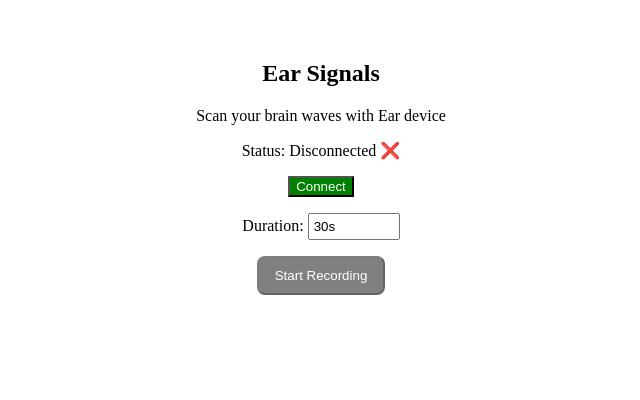
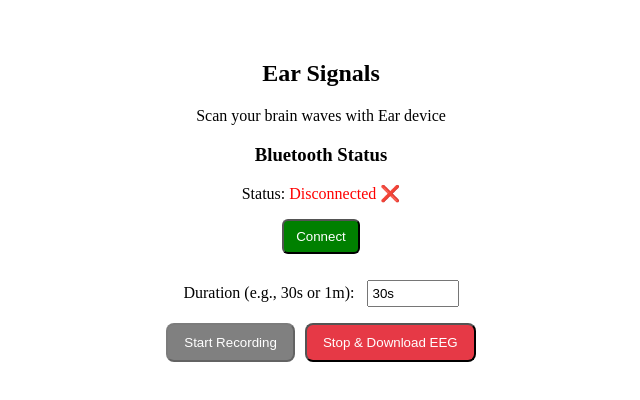
Before and after one commit to xsumaiya00/web-client-with-impedance, a React (Vite) app: page /scan in a window 1280 px wide. Shown: the top 400 px of the page, without its empty margins (319-959 px from the left). Built offline with nearby package versions, Linux system fonts and the light colour scheme.

Commit message:
Add EEG streaming and CSV save functionality

```diff
--- a/src/pages/EarScan.tsx
+++ b/src/pages/EarScan.tsx
@@ -7,7 +7,8 @@ const EarScan: React.FC = () => {
   const [isReady, setIsReady] = useState(false);
   const [duration, setDuration] = useState("30s");
 
-  // Enable recording if impedance < 200
+  const BACKEND_BASE_URL = "https://impedance-backend.onrender.com";
+
   useEffect(() => {
     if (impedance !== null && impedance < 200) {
       setIsReady(true);
@@ -25,8 +26,6 @@ const EarScan: React.FC = () => {
 
       const server = await device.gatt?.connect();
       setConnected(true);
-
-      // ✅ Start real impedance stream from backend
       startImpedanceStream();
     } catch (err) {
       console.error("Connection failed:", err);
@@ -34,12 +33,11 @@ const EarScan: React.FC = () => {
   };
 
   const startImpedanceStream = () => {
-    const source = new EventSource("http://localhost:8000/stream-impedance");
-
+    const source = new EventSource(`${BACKEND_BASE_URL}/stream-impedance`);
     source.onmessage = (event) => {
       try {
         const parsed = JSON.parse(event.data);
-        const value = parsed.impedance?.value || parsed.impedance; // Adjust as needed
+        const value = parsed.impedance?.value || parsed.impedance;
         if (typeof value === "number") {
           setImpedance(value);
         }
@@ -59,12 +57,36 @@ const EarScan: React.FC = () => {
     setRecording(true);
 
     try {
-      const res = await fetch("http://localhost:8000/start-eeg-stream");
+      const res = await fetch(`${BACKEND_BASE_URL}/start-eeg-stream`);
       const data = await res.json();
       console.log("🎬 EEG Recording:", data);
-      alert(data.status);
+      alert(data.status || "Recording started");
     } catch (err) {
       console.error("Failed to start EEG stream:", err);
+      alert("Failed to start EEG stream");
+    }
+  };
+
+  const stopAndSaveEEG = async () => {
+    try {
+      const response = await fetch(`${BACKEND_BASE_URL}/stop-and-save-eeg`);
+      if (!response.ok) throw new Error("Request failed");
+
+      const blob = await response.blob();
+      const url = window.URL.createObjectURL(blob);
+
+      const link = document.createElement("a");
+      link.href = url;
+      link.download = "eeg_data.csv";
+      document.body.appendChild(link);
+      link.click();
+      link.remove();
+      window.URL.revokeObjectURL(url);
+
+      setRecording(false);
+    } catch (err) {
+      console.error("Download failed:", err);
+      alert("Failed to download EEG data");
     }
   };
 
@@ -73,23 +95,39 @@ const EarScan: React.FC = () => {
       <h2>Ear Signals</h2>
       <p>Scan your brain waves with Ear device</p>
 
-      <p>Status: {connected ? "Connected ✅" : "Disconnected ❌"}</p>
-      <button onClick={connectToDevice} style={{ backgroundColor: "green", color: "white" }}>
+      <h3>Bluetooth Status</h3>
+      <p>
+        Status:{" "}
+        <span style={{ color: connected ? "green" : "red" }}>
+          {connected ? "Connected ✅" : "Disconnected ❌"}
+        </span>
+      </p>
+
+      <button
+        onClick={connectToDevice}
+        style={{
+          backgroundColor: "green",
+          color: "white",
+          padding: "8px 12px",
+          borderRadius: "6px",
+          marginBottom: "10px"
+        }}
+      >
         {connected ? "Reconnect" : "Connect"}
       </button>
 
       {impedance !== null && (
-        <p style={{ color: impedance < 200 ? "green" : "red" }}>
-          Impedance: <strong>{impedance} kΩ</strong>
+        <p style={{ marginTop: "1rem", color: impedance < 200 ? "green" : "red" }}>
+          Impedance: <strong>{impedance.toFixed(2)} kΩ</strong>
         </p>
       )}
 
       <div style={{ marginTop: "1rem" }}>
-        <label>Duration: </label>
+        <label>Duration (e.g., 30s or 1m): </label>
         <input
           value={duration}
           onChange={(e) => setDuration(e.target.value)}
-          style={{ padding: "4px", width: "80px" }}
+          style={{ padding: "4px", width: "80px", marginLeft: "8px" }}
         />
       </div>
 
@@ -106,6 +144,20 @@ const EarScan: React.FC = () => {
       >
         Start Recording
       </button>
+
+      <button
+        onClick={stopAndSaveEEG}
+        style={{
+          marginTop: "1rem",
+          marginLeft: "10px",
+          backgroundColor: "#e63946",
+          color: "white",
+          padding: "10px 16px",
+          borderRadius: "8px"
+        }}
+      >
+        Stop & Download EEG
+      </button>
     </div>
   );
 };
```
